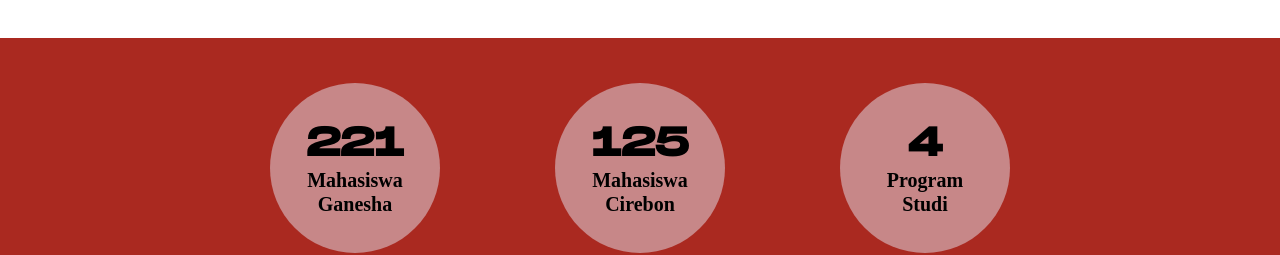
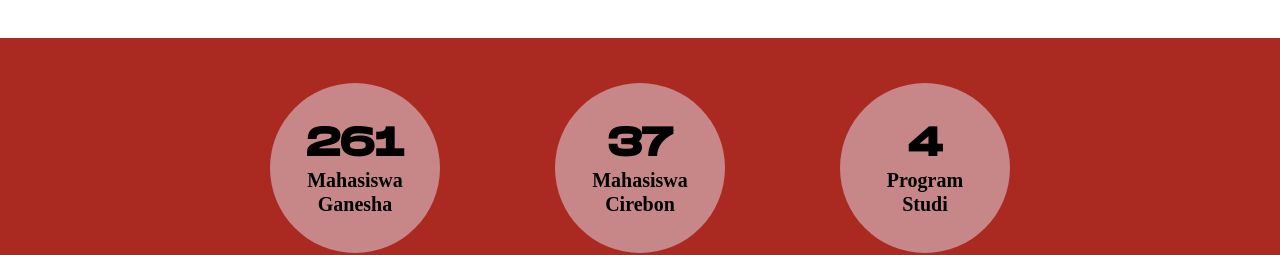
Before and after one commit to farellfaiz/massabumi21, a React (Create React App) app: page / in a window 1280 px wide. Shown: the part 1380-1635 px from the top of the page. Built offline with nearby package versions, Linux system fonts and the light colour scheme; a web font is replaced by a local one.

Commit message:
temporary fix jumlah mahasiswa

```diff
--- a/src/components/home/DetailMhs.js
+++ b/src/components/home/DetailMhs.js
@@ -24,7 +24,7 @@ const DetailMhs = () => {
                             <Heading
                                 fontFamily='MonumentExtended-Regular' fontWeight={'bold'} fontSize='40px' position={'static'}
                             >
-                                221
+                                261
                             </Heading>
                         </Stack>
                         <Stack>
@@ -43,7 +43,7 @@ const DetailMhs = () => {
                             <Heading
                                 fontFamily='MonumentExtended-Regular' fontWeight={'bold'} fontSize='40px' position={'static'}
                             >
-                                125
+                                37
                             </Heading>
                         </Stack>
                         <Stack>
```
